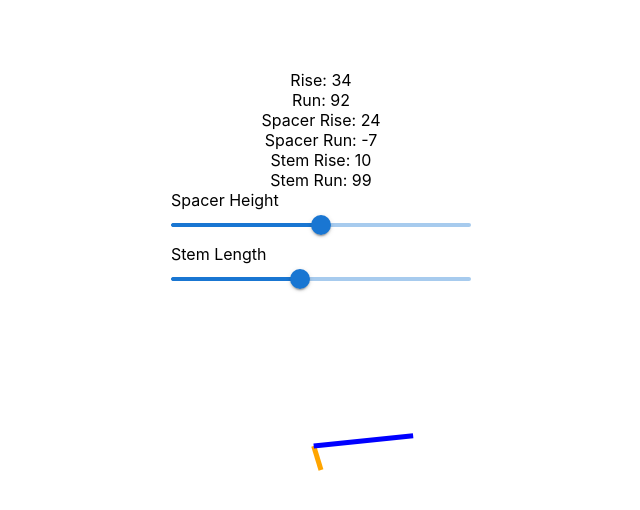
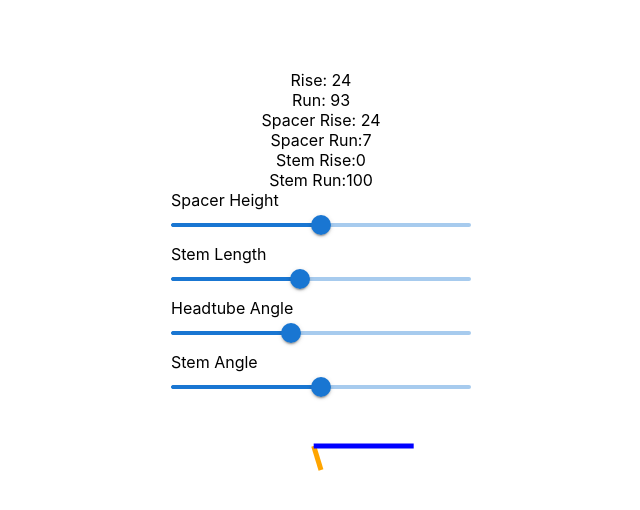
Before and after one commit to rswerve/bike_stem_calculator, a Next.js app: page / in a window 1280 px wide. Shown: the top 510 px of the page, without its empty margins (319-959 px from the left). Built offline with nearby package versions, Linux system fonts and the light colour scheme.

Commit message:
calcs working

```diff
--- a/pages/index.js
+++ b/pages/index.js
@@ -7,6 +7,8 @@ const initialState = {
     stemYOrigin: 240,
     spacerHeight: 25,
     stemLength: 100,
+    angleHt: 73,
+    angleStem: 0,
 };
 
 const getRadians = (angleDegrees) => {
@@ -21,52 +23,39 @@ const reducer = (state, action) => {
             return { ...state, ...action, spacerHeight: action.value };
         case "stem":
             return { ...state, ...action, stemLength: action.value };
+        case "angleHt":
+            return { ...state, ...action, angleHt: action.value };
+        case "angleStem":
+            return { ...state, ...action, angleStem: action.value };
     }
 };
 
 export default function Home() {
     const [state, setState] = useReducer(reducer, initialState);
+    const flippedHeadtubeAngle = 90 + (90 - state.angleHt);
+    const stemAngle = 180 - state.angleStem;
     const topOfHTX =
-        state.stemXOrigin + Math.cos(getRadians(107)) * state.spacerHeight;
+        state.stemXOrigin +
+        Math.cos(getRadians(flippedHeadtubeAngle)) * state.spacerHeight;
     const topOfHTY =
-        state.stemYOrigin - Math.sin(getRadians(107)) * state.spacerHeight;
+        state.stemYOrigin -
+        Math.sin(getRadians(flippedHeadtubeAngle)) * state.spacerHeight;
+    const spacerRise = state.spacerHeight * Math.sin(getRadians(state.angleHt));
+    const spacerRun =
+        state.spacerHeight * Math.sin(getRadians(90 - state.angleHt));
+    const stemRise = state.stemLength * Math.sin(getRadians(state.angleStem));
+    const stemRun =
+        state.stemLength * Math.sin(getRadians(90 - state.angleStem));
 
     return (
         <div className={styles.container}>
-            <div>
-                Rise:{" "}
-                {` ${Math.round(
-                    state.spacerHeight * Math.sin(getRadians(107)) +
-                        state.stemLength * Math.sin(getRadians(6))
-                )}`}
-            </div>
-            <div>
-                Run:{" "}
-                {` ${Math.round(
-                    state.stemLength * Math.sin(getRadians(84)) -
-                        state.spacerHeight * Math.sin(getRadians(17))
-                )}`}
-            </div>
-            <div>
-                Spacer Rise:{" "}
-                {` ${Math.round(
-                    state.spacerHeight * Math.sin(getRadians(107))
-                )}`}
-            </div>
-            <div>
-                Spacer Run:{" "}
-                {` ${-Math.round(
-                    state.spacerHeight * Math.sin(getRadians(17))
-                )}`}
-            </div>
-            <div>
-                Stem Rise:{" "}
-                {` ${Math.round(state.stemLength * Math.sin(getRadians(6)))}`}
-            </div>
-            <div>
-                Stem Run:{" "}
-                {` ${Math.round(state.stemLength * Math.sin(getRadians(84)))}`}
-            </div>
+            <div>Rise: {Math.round(spacerRise + stemRise)}</div>
+            {/* note subtraction */}
+            <div>Run: {Math.round(stemRun - spacerRun)} </div>
+            <div>Spacer Rise: {Math.round(spacerRise)}</div>
+            <div>Spacer Run:{Math.round(spacerRun)}</div>
+            <div>Stem Rise:{Math.round(stemRise)}</div>
+            <div>Stem Run:{Math.round(stemRun)}</div>
             <div className={styles.slider}>
                 <span>Spacer Height</span>
                 <Slider
@@ -94,6 +83,33 @@ export default function Home() {
                         setState({ slider: event.target.name, value: value })
                     }
                 />
+                <span>Headtube Angle</span>
+                <Slider
+                    name="angleHt"
+                    min={65}
+                    max={85}
+                    step={0.25}
+                    defaultValue={state.angleHt}
+                    value={state.angleHt}
+                    aria-label="Default"
+                    valueLabelDisplay="auto"
+                    onChange={(event, value) =>
+                        setState({ slider: event.target.name, value: value })
+                    }
+                />
+                <span>Stem Angle</span>
+                <Slider
+                    name="angleStem"
+                    min={-30}
+                    max={30}
+                    defaultValue={state.angleStem}
+                    value={state.angleStem}
+                    aria-label="Default"
+                    valueLabelDisplay="auto"
+                    onChange={(event, value) =>
+                        setState({ slider: event.target.name, value: value })
+                    }
+                />
             </div>
             <svg
                 width="400"
@@ -114,14 +130,22 @@ export default function Home() {
                     aria-label="stem"
                     x1={
                         state.stemXOrigin +
-                        Math.cos(getRadians(107)) * state.spacerHeight
+                        Math.cos(getRadians(flippedHeadtubeAngle)) *
+                            state.spacerHeight
                     }
                     y1={
                         state.stemYOrigin -
-                        Math.sin(getRadians(107)) * state.spacerHeight
+                        Math.sin(getRadians(flippedHeadtubeAngle)) *
+                            state.spacerHeight
                     }
-                    x2={topOfHTX - Math.cos(getRadians(174)) * state.stemLength}
-                    y2={topOfHTY - Math.sin(getRadians(174)) * state.stemLength}
+                    x2={
+                        topOfHTX -
+                        Math.cos(getRadians(stemAngle)) * state.stemLength
+                    }
+                    y2={
+                        topOfHTY -
+                        Math.sin(getRadians(stemAngle)) * state.stemLength
+                    }
                     stroke="blue"
                     strokeWidth="5"
                 />
```
